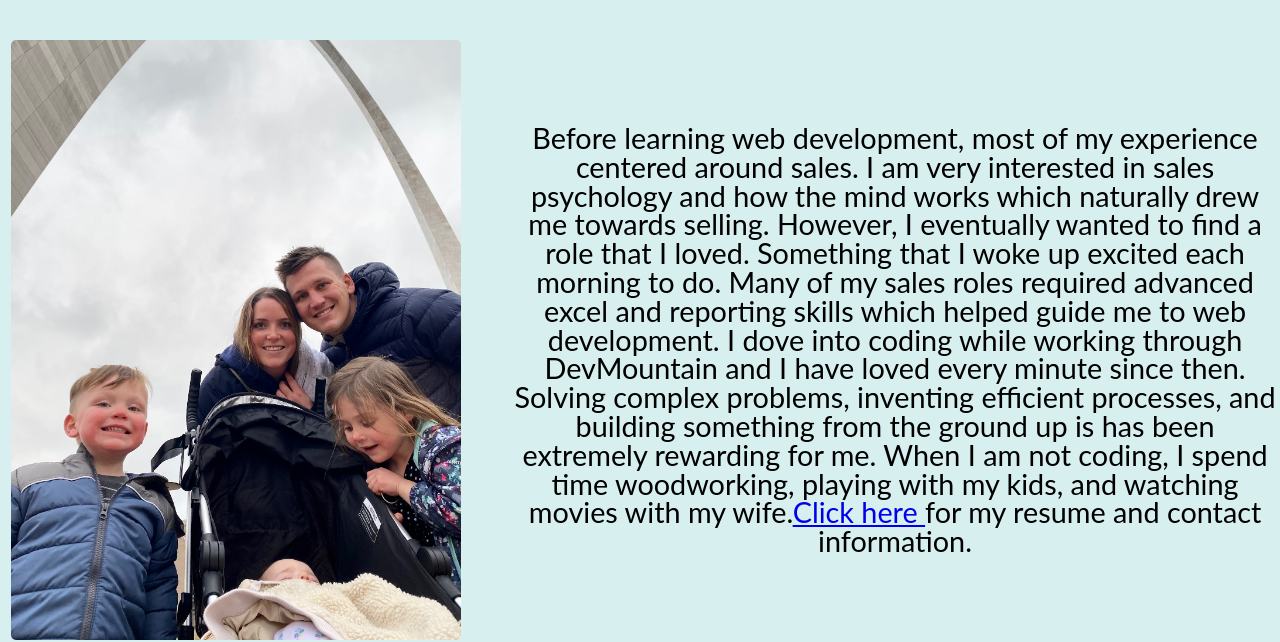
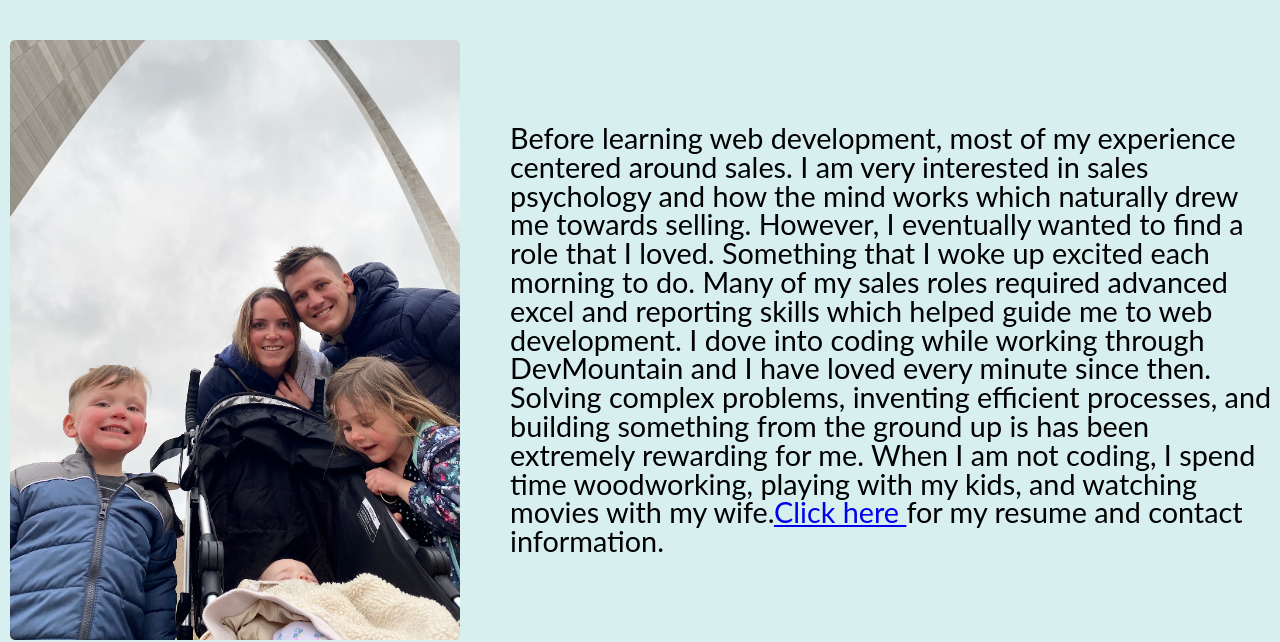
Before and after one commit to manwillaaron/portfolio, a React (Create React App) app: page / in a window 1280 px wide. Shown: the part 780-1422 px from the top of the page. Built offline with nearby package versions, Linux system fonts and the light colour scheme.

Commit message:
about paragraph fixed

```diff
--- a/src/components/About/About.css
+++ b/src/components/About/About.css
@@ -8,15 +8,16 @@
 }
 
 .family-img{
-    height: 180px;
+    height: 170px;
     margin-left: 10px;
     border-radius: 5px;
 }
 
 .about-me{
-    font-size: .75em;
+    font-size: .73em;
     margin-left: 10px;
-    width: 60%;
+    width: 65%;
+    text-align: left;
 }
 
 @media screen and (min-width: 1000px){
```
